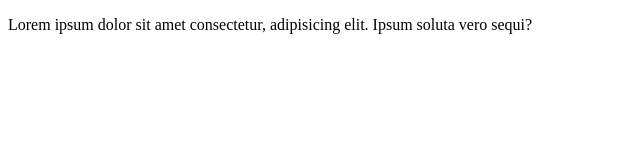
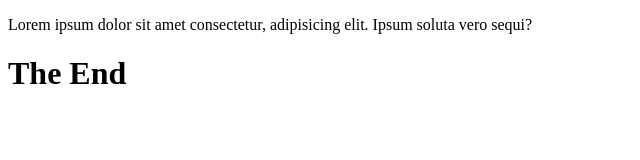
Before and after one commit to Abdullah-Ash-Shafi/learn-git, a plain HTML site: page index.html in a window 1280 px wide. Shown: the whole page, without its empty margins (0-640 px from the left). Drawn offline with Linux system fonts and the light colour scheme.

Commit message:
End of a chapter

```diff
--- a/index.html
+++ b/index.html
@@ -7,5 +7,6 @@
 </head>
 <body>
     <p>Lorem ipsum dolor sit amet consectetur, adipisicing elit. Ipsum soluta vero sequi?</p>
+    <h1>The End</h1>
 </body>
 </html>
```
